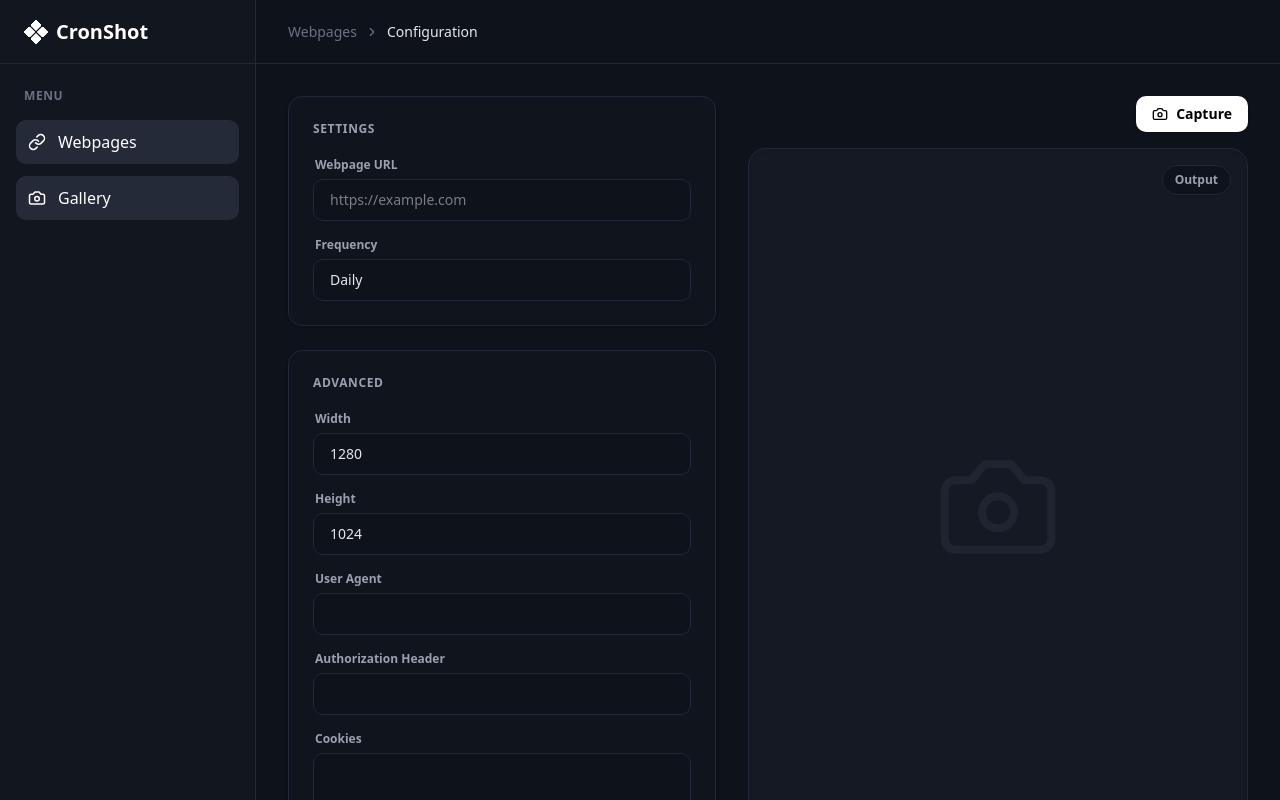
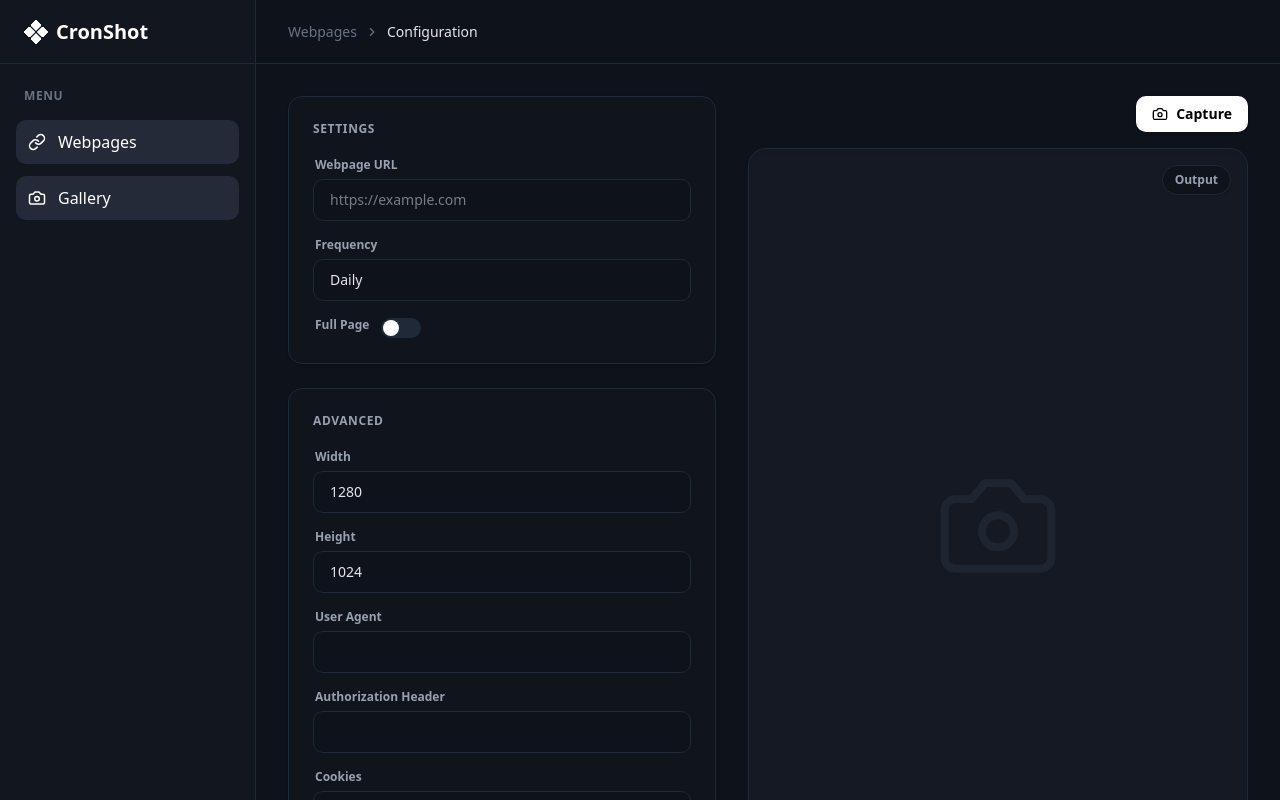
Before and after one commit to yusufislamoruk/cron-shot-landing, a Next.js app: page /dashboard in a window 1280 px wide. Built offline with nearby package versions, Linux system fonts and the light colour scheme; no server answers.

Commit message:
Feat: Add full page feature.

```diff
--- a/app/dashboard/page.tsx
+++ b/app/dashboard/page.tsx
@@ -1,8 +1,9 @@
 "use client";
 
 import { useState } from "react";
-import { Camera, Save, AlertCircle, Loader2 } from "lucide-react";
+import { Camera, AlertCircle, Loader2 } from "lucide-react";
 import { useAuth } from "@clerk/nextjs";
+
 
 export default function ConfigurationPage() {
     const { getToken } = useAuth();
@@ -10,6 +11,7 @@ export default function ConfigurationPage() {
     const [frequency, setFrequency] = useState("Daily");
     const [width, setWidth] = useState(1280);
     const [height, setHeight] = useState(1024);
+    const [fullPage, setFullPage] = useState(false);
     const [userAgent, setUserAgent] = useState("");
     const [authorizationHeader, setAuthorizationHeader] = useState("");
     const [cookies, setCookies] = useState("");
@@ -40,7 +42,7 @@ export default function ConfigurationPage() {
                     url,
                     width,
                     height,
-                    fullPage: false,
+                    fullPage,
                     userAgent,
                     authorizationHeader,
                     cookies
@@ -130,6 +132,15 @@ export default function ConfigurationPage() {
                                 <option>Monthly</option>
                             </select>
                         </div>
+                        <div className="flex items-center gap-3">
+                            <label className="block text-xs font-semibold text-gray-400 mb-1.5 ml-0.5">Full Page</label>
+                            <input
+                                type="checkbox"
+                                checked={fullPage}
+                                onChange={(e) => setFullPage(e.target.checked)}
+                                className="w-10 h-5 bg-[#1F2937] rounded-full appearance-none cursor-pointer checked:bg-blue-500 relative transition-colors after:content-[''] after:absolute after:top-0.5 after:left-0.5 after:bg-white after:w-4 after:h-4 after:rounded-full after:transition-all checked:after:translate-x-5"
+                            />
+                        </div>
                     </div>
                 </div>
 
```
